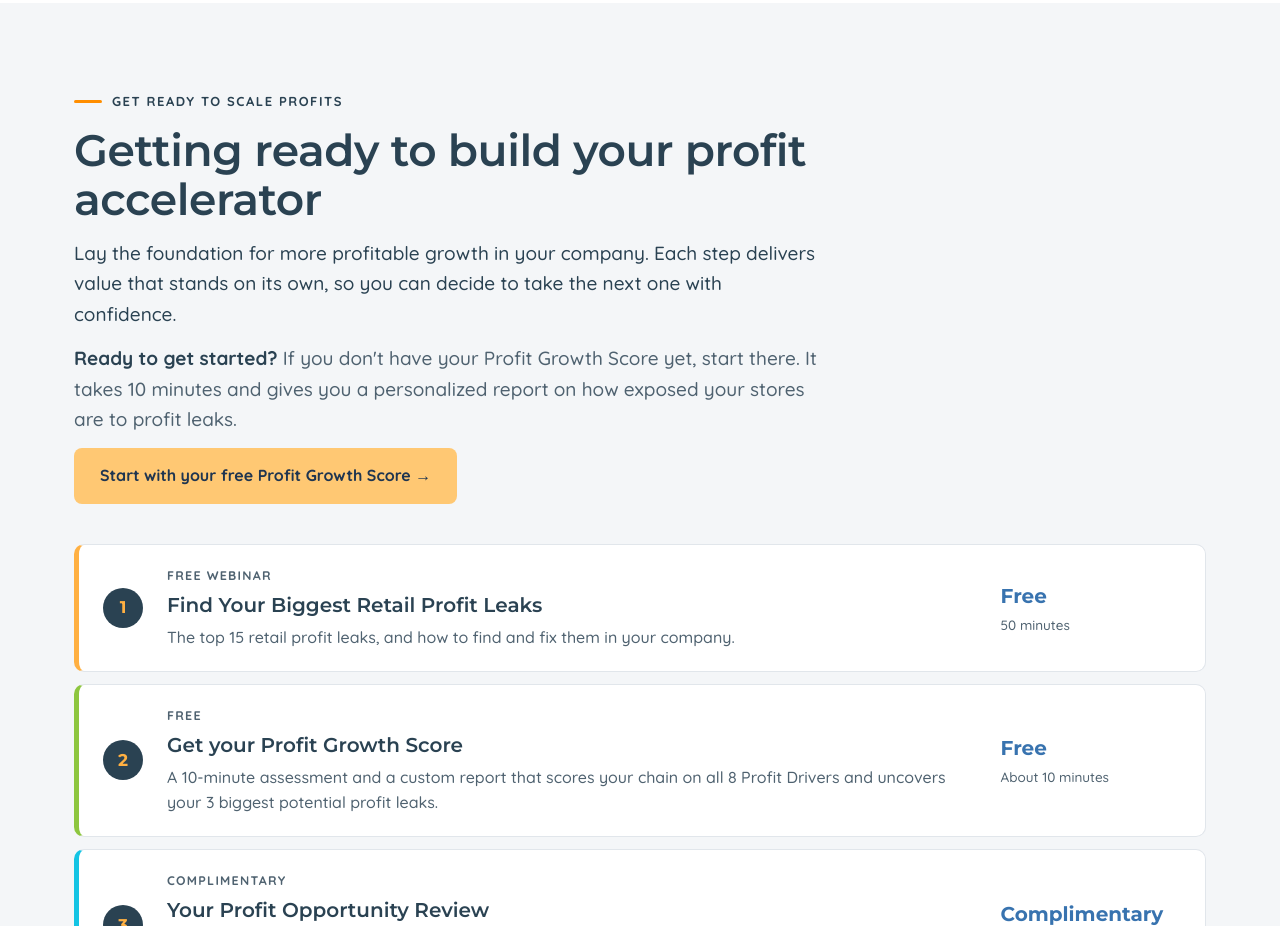
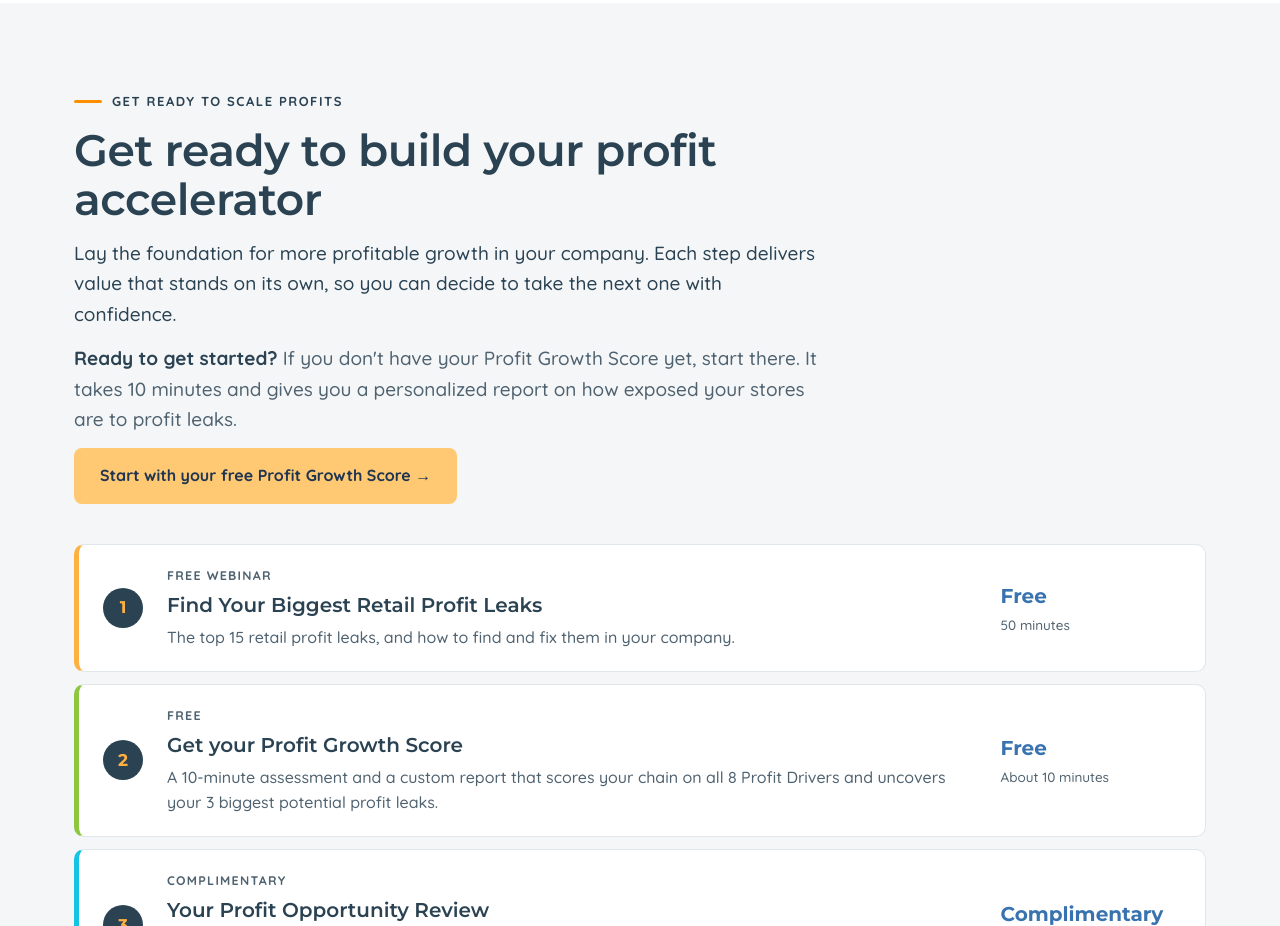
Before and after one commit to DevDcx/dgm-website, a plain HTML site: page how-we-work/index.html in a window 1280 px wide. Shown: the part 1740-2666 px from the top of the page. Drawn offline with Linux system fonts and the light colour scheme.

Commit message:
How We Work: 'Get ready to build your profit accelerator' (#10)
Claude-Session: https://claude.ai/code/session_01XNybfuhi1xy8rbTHah8Fa7

Co-authored-by: Claude <noreply@anthropic.com>

```diff
--- a/how-we-work/index.html
+++ b/how-we-work/index.html
@@ -151,7 +151,7 @@ a{color:#3873AF}a:hover{color:#2A4252}
 <div style="max-width: 1180px; margin: 0 auto; padding: 0 24px; display: flex; flex-direction: column; gap: 40px">
 <div style="display: flex; flex-direction: column; gap: 14px; max-width: 800px">
 <div style="display: flex; align-items: center; gap: 10px; font-size: 13px; letter-spacing: .12em; text-transform: uppercase; font-weight: 700"><span style="width: 28px; height: 3px; background: #FF8E00; border-radius: 2px"></span>Get Ready to Scale Profits</div>
-<h2 style="margin: 0; font-family: 'Montserrat', sans-serif; font-size: clamp(30px, 3.8vw, 44px); line-height: 1.12; letter-spacing: -.01em; font-weight: 600">Getting ready to build your profit accelerator</h2>
+<h2 style="margin: 0; font-family: 'Montserrat', sans-serif; font-size: clamp(30px, 3.8vw, 44px); line-height: 1.12; letter-spacing: -.01em; font-weight: 600">Get ready to build your profit accelerator</h2>
 <p style="margin: 0; font-size: 19px; line-height: 1.6; color: #2A4252; max-width: 66ch">Lay the foundation for more profitable growth in your company. Each step delivers value that stands on its own, so you can decide to take the next one with confidence.</p>
 <p style="margin: 0; font-size: 19px; line-height: 1.6; color: #4F6270; max-width: 66ch"><strong style="color: #2A4252">Ready to get started?</strong> If you don't have your Profit Growth Score yet, start there. It takes 10 minutes and gives you a personalized report on how exposed your stores are to <span style="white-space: nowrap">profit leaks.</span></p>
 <div><a href="../profit-growth-score/" style="display: inline-flex; align-items: center; gap: 8px; padding: 15px 26px; border-radius: 8px; background: #FFC873; color: #1F3550; font-weight: 700; font-size: 16px; text-decoration: none">Start with your free Profit Growth Score →</a></div>
```
Also changed, not shown: src/How.dc.html (+1 -1 lines).
